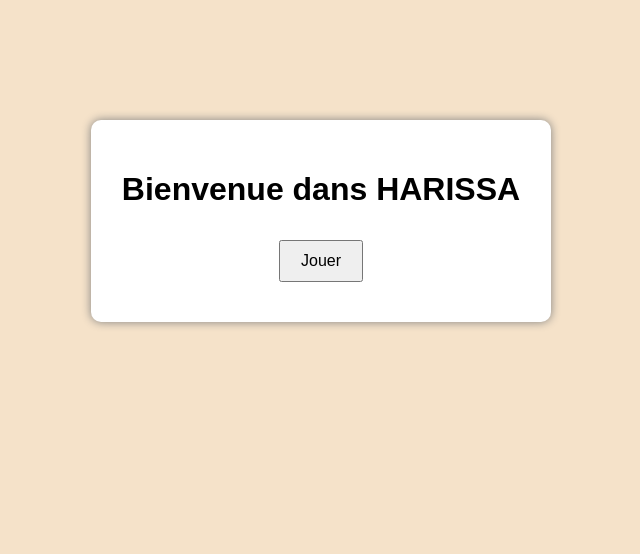
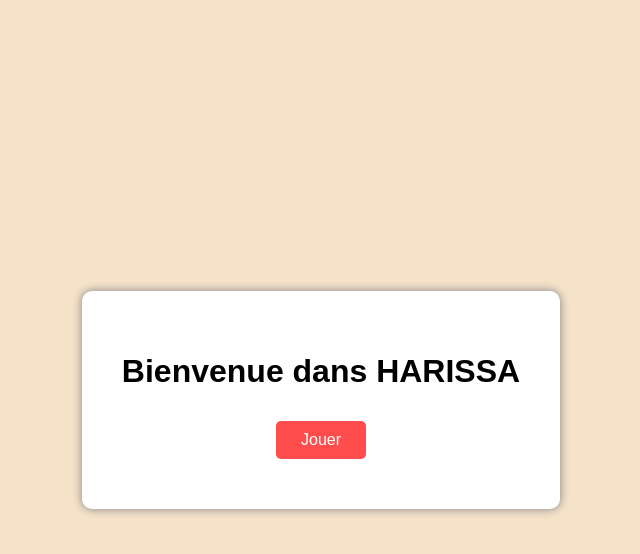
Before and after one commit to yassineb9l/projectharissa, a plain HTML site: page HARISSA.html in a window 1280 px wide. Shown: the whole page, without its empty margins (319-959 px from the left). Drawn offline with Linux system fonts and the light colour scheme.

Commit message:
yutdcyurjfv

```diff
--- a/HARISSA.html
+++ b/HARISSA.html
@@ -7,40 +7,77 @@
 
 <style>
 
+/* page */
 body{
+    margin:0;
+    font-family:Arial, sans-serif;
+    background:#f5e2c9;
     text-align:center;
-    font-family: Arial;
-    background-color:#f5e2c9;
 }
 
-/* écran de bienvenue */
+/* écran de bienvenue centré */
 #welcomeScreen{
-    width:400px;
-    margin:120px auto;
-    padding:30px;
+    position:fixed;
+    top:0;
+    left:0;
+    width:100%;
+    height:100%;
+    display:flex;
+    justify-content:center;
+    align-items:center;
+}
+
+/* boite bienvenue */
+.welcomeBox{
     background:white;
+    padding:40px;
     border-radius:10px;
     box-shadow:0px 0px 10px gray;
 }
 
-/* zone du jeu cachée au début */
+/* boutons */
+button{
+    padding:10px 25px;
+    font-size:16px;
+    margin:10px;
+    cursor:pointer;
+}
+
+/* bouton jouer */
+.playBtn{
+    background:#ff4d4d;
+    color:white;
+    border:none;
+    border-radius:5px;
+}
+
+/* zone jeu cachée au début */
 #gameContainer{
     display:none;
 }
 
+/* zone score */
+#scoreZone{
+    margin-top:10px;
+}
+
 /* zone du jeu */
 #gameArea{
-    width:1000px;
-    height:450px;
+    width:800px;
+    height:300px;
     border:3px solid black;
     margin:30px auto;
     background:#eee;
 }
 
-button{
-    padding:10px 20px;
-    font-size:16px;
-    margin:10px;
+/* animation apparition */
+.fade{
+    animation:fadeIn 0.5s;
+}
+
+@keyframes fadeIn{
+    from{opacity:0;}
+    to{opacity:1;}
 }
 
 </style>
@@ -49,35 +86,50 @@ button{
 
 <body>
 
-<!-- PAGE 1 : Bienvenue -->
+<!-- PAGE 1 : BIENVENUE -->
 <div id="welcomeScreen">
+
+<div class="welcomeBox">
+
 <h1>Bienvenue dans HARISSA</h1>
-<button onclick="startGame()">Jouer</button>
+
+<button class="playBtn" onclick="startGame()">Jouer</button>
+
 </div>
 
-<!-- PAGE 2 : Jeu -->
+</div>
+
+<!-- PAGE 2 : JEU -->
 <div id="gameContainer">
 
 <h1>HARISSA</h1>
 
-<div>
+<div id="scoreZone">
 Score : 0 | Score précédent : 0
 </div>
 
 <div id="gameArea"></div>
 
+<div>
 <button>Start</button>
 <button>Restart</button>
+</div>
 
 </div>
 
 <script>
 
+/* passer de bienvenue au jeu */
+
 function startGame(){
 
-    document.getElementById("welcomeScreen").style.display = "none";
+document.getElementById("welcomeScreen").style.display="none";
 
-    document.getElementById("gameContainer").style.display = "block";
+let game=document.getElementById("gameContainer");
+
+game.style.display="block";
+
+game.classList.add("fade");
 
 }
 
```
